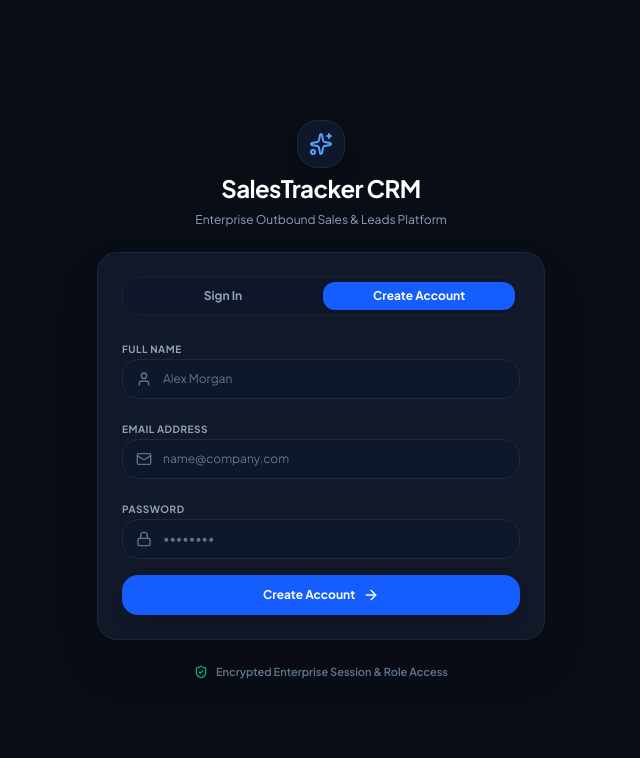
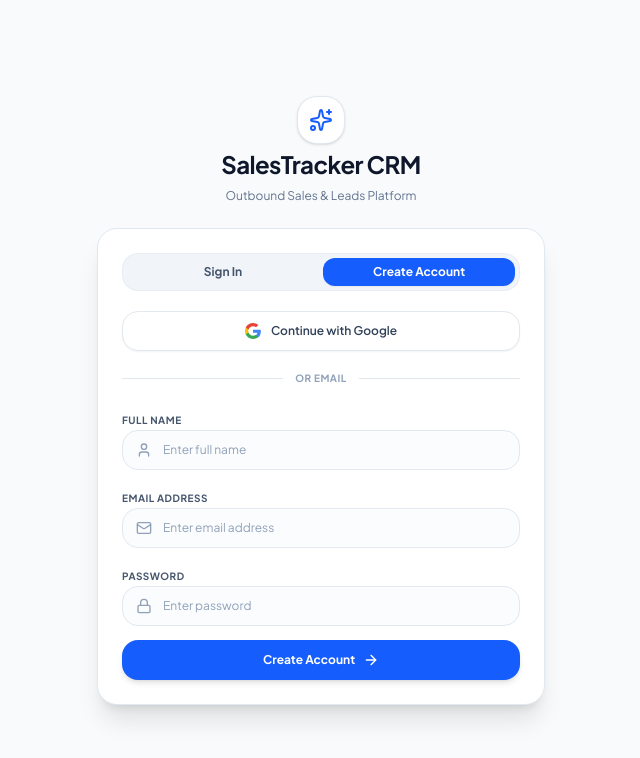
Before and after one commit to rudrarana100/Sales-Tracker, a React (Vite) app: page /login in a window 1280 px wide. Both pictures are taken after typing "name@example.com", "Sample123" into the empty fields and a click on the button "Create Account". Shown: the top 758 px of the page, without its empty margins (319-959 px from the left). Built offline with nearby package versions, Linux system fonts and the light colour scheme; no server answers.

Commit message:
feat: Implement Google OAuth login and enhance meeting creation with user authentication

```diff
--- a/src/features/leads/pages/LoginPage.jsx
+++ b/src/features/leads/pages/LoginPage.jsx
@@ -1,11 +1,11 @@
 import { useState } from "react";
 import { useAuth } from "@/context/AuthContext";
 import { useNavigate } from "react-router-dom";
-import { Sparkles, Mail, Lock, User, ArrowRight, ShieldCheck, Loader2 } from "lucide-react";
+import { Sparkles, Mail, Lock, User, ArrowRight, Loader2 } from "lucide-react";
 import { toast } from "sonner";
 
 export default function LoginPage() {
-  const { login, register } = useAuth();
+  const { login, register, loginWithGoogle } = useAuth();
   const navigate = useNavigate();
   const [isRegister, setIsRegister] = useState(false);
   const [fullName, setFullName] = useState("");
@@ -49,29 +49,42 @@ export default function LoginPage() {
     }
   }
 
+  async function handleGoogleAuth() {
+    try {
+      if (loginWithGoogle) {
+        await loginWithGoogle();
+      } else {
+        toast.info("Google SSO integration hook pending.");
+      }
+    } catch (err) {
+      console.error(err);
+      toast.error("Google authentication failed.");
+    }
+  }
+
   return (
-    <div className="min-h-screen flex items-center justify-center bg-[#090d16] text-slate-100 p-4">
+    <div className="min-h-screen flex items-center justify-center bg-slate-50 text-slate-900 p-4">
       <div className="w-full max-w-md space-y-6">
         {/* Brand Header */}
         <div className="text-center space-y-2">
-          <div className="inline-flex h-12 w-12 items-center justify-center rounded-2xl bg-slate-900 border border-slate-800 text-blue-400 shadow-xl mb-1">
+          <div className="inline-flex h-12 w-12 items-center justify-center rounded-2xl bg-white border border-slate-200 text-blue-600 shadow-sm mb-1">
             <Sparkles className="h-6 w-6" />
           </div>
-          <h1 className="text-2xl font-bold tracking-tight text-white">SalesTracker CRM</h1>
-          <p className="text-xs text-slate-400">Enterprise Outbound Sales & Leads Platform</p>
+          <h1 className="text-2xl font-bold tracking-tight text-slate-900">SalesTracker CRM</h1>
+          <p className="text-xs text-slate-500">Outbound Sales & Leads Platform</p>
         </div>
 
         {/* Auth Card */}
-        <div className="rounded-2xl border border-slate-800/80 bg-[#111827] p-6 shadow-2xl space-y-5">
+        <div className="rounded-2xl border border-slate-200 bg-white p-6 shadow-xl space-y-5">
           {/* Tab Switches */}
-          <div className="grid grid-cols-2 gap-1 rounded-xl bg-slate-900/80 p-1 border border-slate-800/60">
+          <div className="grid grid-cols-2 gap-1 rounded-xl bg-slate-100 p-1 border border-slate-200/60">
             <button
               type="button"
               onClick={() => handleTabSwitch(false)}
               className={`py-1.5 text-xs font-bold rounded-lg transition-all cursor-pointer ${
                 !isRegister
                   ? "bg-blue-600 text-white shadow-xs"
-                  : "text-slate-400 hover:text-white"
+                  : "text-slate-600 hover:text-slate-900"
               }`}
             >
               Sign In
@@ -82,57 +95,90 @@ export default function LoginPage() {
               className={`py-1.5 text-xs font-bold rounded-lg transition-all cursor-pointer ${
                 isRegister
                   ? "bg-blue-600 text-white shadow-xs"
-                  : "text-slate-400 hover:text-white"
+                  : "text-slate-600 hover:text-slate-900"
               }`}
             >
               Create Account
             </button>
           </div>
 
-          <form onSubmit={handleSubmit} className="space-y-4">
+          {/* Google SSO Button */}
+          <button
+            type="button"
+            onClick={handleGoogleAuth}
+            className="w-full h-10 rounded-xl border border-slate-200 bg-white hover:bg-slate-50 text-slate-700 font-semibold text-xs transition-all flex items-center justify-center gap-2.5 shadow-xs cursor-pointer"
+          >
+            <svg className="h-4 w-4" viewBox="0 0 24 24">
+              <path
+                fill="#4285F4"
+                d="M23.745 12.27c0-.7-.06-1.4-.19-2.07H12v4.51h6.6c-.29 1.52-1.14 2.82-2.4 3.68v3.05h3.88c2.27-2.09 3.66-5.17 3.66-9.17z"
+              />
+              <path
+                fill="#34A853"
+                d="M12 24c3.24 0 5.95-1.08 7.93-2.91l-3.88-3.05c-1.08.72-2.45 1.16-4.05 1.16-3.13 0-5.78-2.11-6.73-4.96H1.18v3.15C3.15 21.32 7.25 24 12 24z"
+              />
+              <path
+                fill="#FBBC05"
+                d="M5.27 14.24c-.25-.72-.38-1.49-.38-2.24s.13-1.52.38-2.24V6.6H1.18C.43 8.13 0 9.87 0 12s.43 3.87 1.18 5.4l4.09-3.16z"
+              />
+              <path
+                fill="#EA4335"
+                d="M12 4.75c1.77 0 3.35.61 4.6 1.8l3.42-3.42C17.95 1.19 15.24 0 12 0 7.25 0 3.15 2.68 1.18 6.6l4.09 3.15c.95-2.85 3.6-4.96 6.73-4.96z"
+              />
+            </svg>
+            <span>Continue with Google</span>
+          </button>
+
+          <div className="flex items-center gap-3">
+            <div className="h-px bg-slate-200 flex-1"></div>
+            <span className="text-[10px] uppercase font-bold text-slate-400 tracking-wider">or email</span>
+            <div className="h-px bg-slate-200 flex-1"></div>
+          </div>
+
+          <form onSubmit={handleSubmit} className="space-y-3.5">
             {isRegister && (
-              <div className="space-y-1.5">
-                <label className="text-[10px] font-bold uppercase tracking-wider text-slate-400">Full Name</label>
+              <div className="space-y-1">
+                <label className="text-[10px] font-bold uppercase tracking-wider text-slate-600">Full Name</label>
                 <div className="relative">
-                  <User className="absolute left-3.5 top-1/2 h-4 w-4 -translate-y-1/2 text-slate-500" />
+                  <User className="absolute left-3.5 top-1/2 h-4 w-4 -translate-y-1/2 text-slate-400" />
                   <input
                     type="text"
                     required={isRegister}
-                    placeholder="Alex Morgan"
+                    placeholder="Enter full name"
                     value={fullName}
                     onChange={(e) => setFullName(e.target.value)}
-                    className="w-full h-10 pl-10 pr-4 rounded-xl border border-slate-800 bg-slate-900/80 text-xs text-white placeholder-slate-500 focus:outline-none focus:ring-2 focus:ring-blue-500"
+                    className="w-full h-10 pl-10 pr-4 rounded-xl border border-slate-200 bg-slate-50/50 text-xs text-slate-900 placeholder:text-slate-400 focus:outline-none focus:ring-2 focus:ring-blue-500"
                   />
                 </div>
               </div>
             )}
 
-            <div className="space-y-1.5">
-              <label className="text-[10px] font-bold uppercase tracking-wider text-slate-400">Email Address</label>
+            <div className="space-y-1">
+              <label className="text-[10px] font-bold uppercase tracking-wider text-slate-600">Email Address</label>
               <div className="relative">
-                <Mail className="absolute left-3.5 top-1/2 h-4 w-4 -translate-y-1/2 text-slate-500" />
+                <Mail className="absolute left-3.5 top-1/2 h-4 w-4 -translate-y-1/2 text-slate-400" />
                 <input
                   type="email"
                   required
-                  placeholder="name@company.com"
+                  placeholder="Enter email address"
                   value={email}
                   onChange={(e) => setEmail(e.target.value)}
-                  className="w-full h-10 pl-10 pr-4 rounded-xl border border-slate-800 bg-slate-900/80 text-xs text-white placeholder-slate-500 focus:outline-none focus:ring-2 focus:ring-blue-500"
+                  className="w-full h-10 pl-10 pr-4 rounded-xl border border-slate-200 bg-slate-50/50 text-xs text-slate-900 placeholder:text-slate-400 focus:outline-none focus:ring-2 focus:ring-blue-500"
                 />
               </div>
             </div>
 
-            <div className="space-y-1.5">
-              <label className="text-[10px] font-bold uppercase tracking-wider text-slate-400">Password</label>
+            <div className="space-y-1">
+              <label className="text-[10px] font-bold uppercase tracking-wider text-slate-600">Password</label>
               <div className="relative">
-                <Lock className="absolute left-3.5 top-1/2 h-4 w-4 -translate-y-1/2 text-slate-500" />
+                <Lock className="absolute left-3.5 top-1/2 h-4 w-4 -translate-y-1/2 text-slate-400" />
                 <input
                   type="password"
                   required
-                  placeholder="••••••••"
+                  placeholder="Enter password"
                   value={password}
                   onChange={(e) => setPassword(e.target.value)}
-                  className="w-full h-10 pl-10 pr-4 rounded-xl border border-slate-800 bg-slate-900/80 text-xs text-white placeholder-slate-500 focus:outline-none focus:ring-2 focus:ring-blue-500"
+                  className="w-full h-10 pl-10 pr-4 rounded-xl border border-slate-200 bg-slate-50/50 text-xs text-slate-900 placeholder:text-slate-400 focus:outline-none focus:ring-2 focus:ring-blue-500"
                 />
               </div>
             </div>
@@ -140,7 +186,7 @@ export default function LoginPage() {
             <button
               type="submit"
               disabled={submitting}
-              className="w-full h-10 rounded-xl bg-blue-600 hover:bg-blue-500 disabled:opacity-50 text-white font-bold text-xs shadow-lg transition-all flex items-center justify-center gap-2 mt-2 cursor-pointer"
+              className="w-full h-10 rounded-xl bg-blue-600 hover:bg-blue-500 disabled:opacity-50 text-white font-bold text-xs shadow-md transition-all flex items-center justify-center gap-2 mt-3 cursor-pointer"
             >
               {submitting ? (
                 <Loader2 className="h-4 w-4 animate-spin" />
@@ -153,12 +199,6 @@ export default function LoginPage() {
             </button>
           </form>
         </div>
-
-        {/* Security badge footer */}
-        <div className="flex items-center justify-center gap-2 text-[11px] font-semibold text-slate-500">
-          <ShieldCheck className="h-3.5 w-3.5 text-emerald-500" />
-          <span>Encrypted Enterprise Session & Role Access</span>
-        </div>
       </div>
     </div>
   );
--- a/src/utils/meetingUtils.js
+++ b/src/utils/meetingUtils.js
@@ -1,3 +1,5 @@
+import { supabase } from "@/lib/supabase";
+
 export async function createGoogleMeet(
   title,
   description,
@@ -6,12 +8,18 @@ export async function createGoogleMeet(
 ) {
   const API_BASE_URL = "https://sales-tracker-kate.onrender.com";
 
+  const { data: { user } } = await supabase.auth.getUser();
+  if (!user) {
+    throw new Error("Unauthorized: Please log in to book a meeting.");
+  }
+
   const response = await fetch(`${API_BASE_URL}/calendar/create`, {
     method: "POST",
     headers: {
       "Content-Type": "application/json",
     },
     body: JSON.stringify({
+      userId: user.id,
       title,
       description,
       startDateTime,
```
Also changed, not shown: src/context/AuthContext.jsx (+29 -4 lines), src/features/leads/api/leadsApi.js (+42 -14 lines), 2 other files (tests, documents, lock files or other folders).
